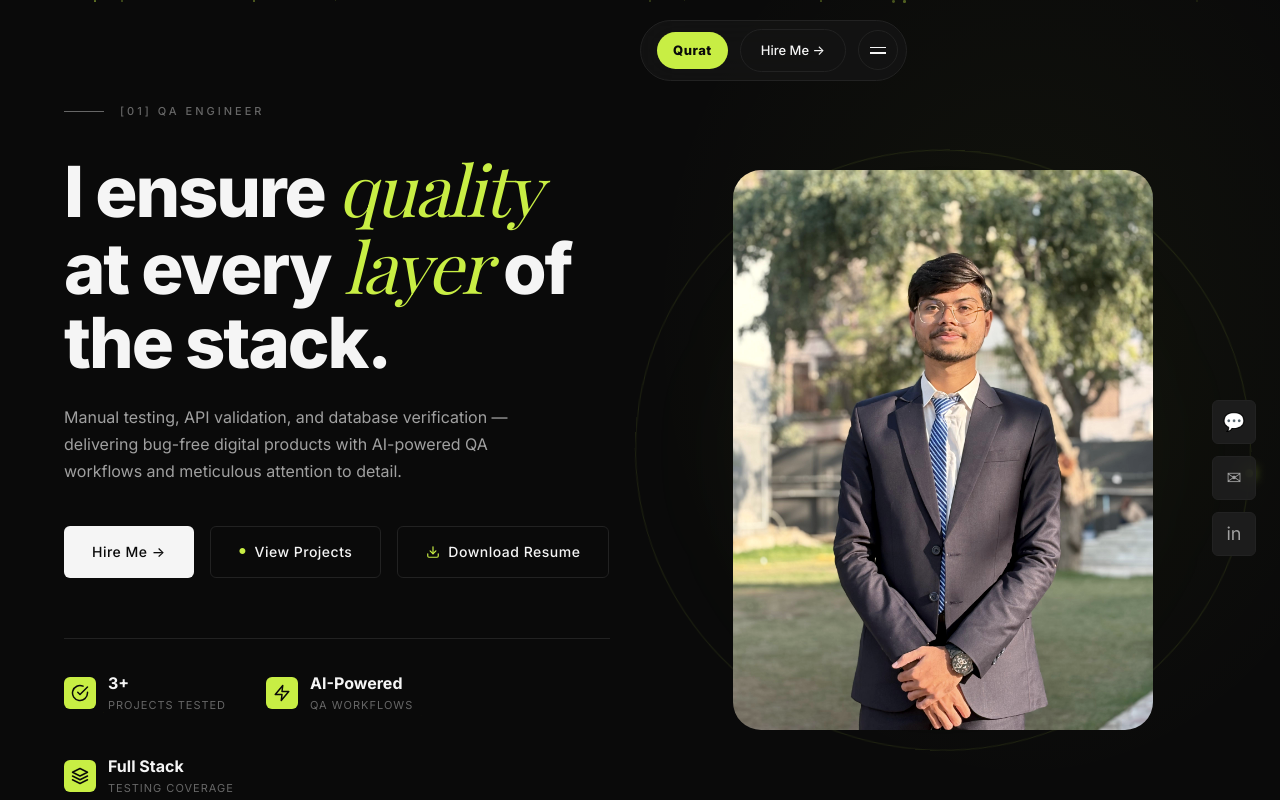
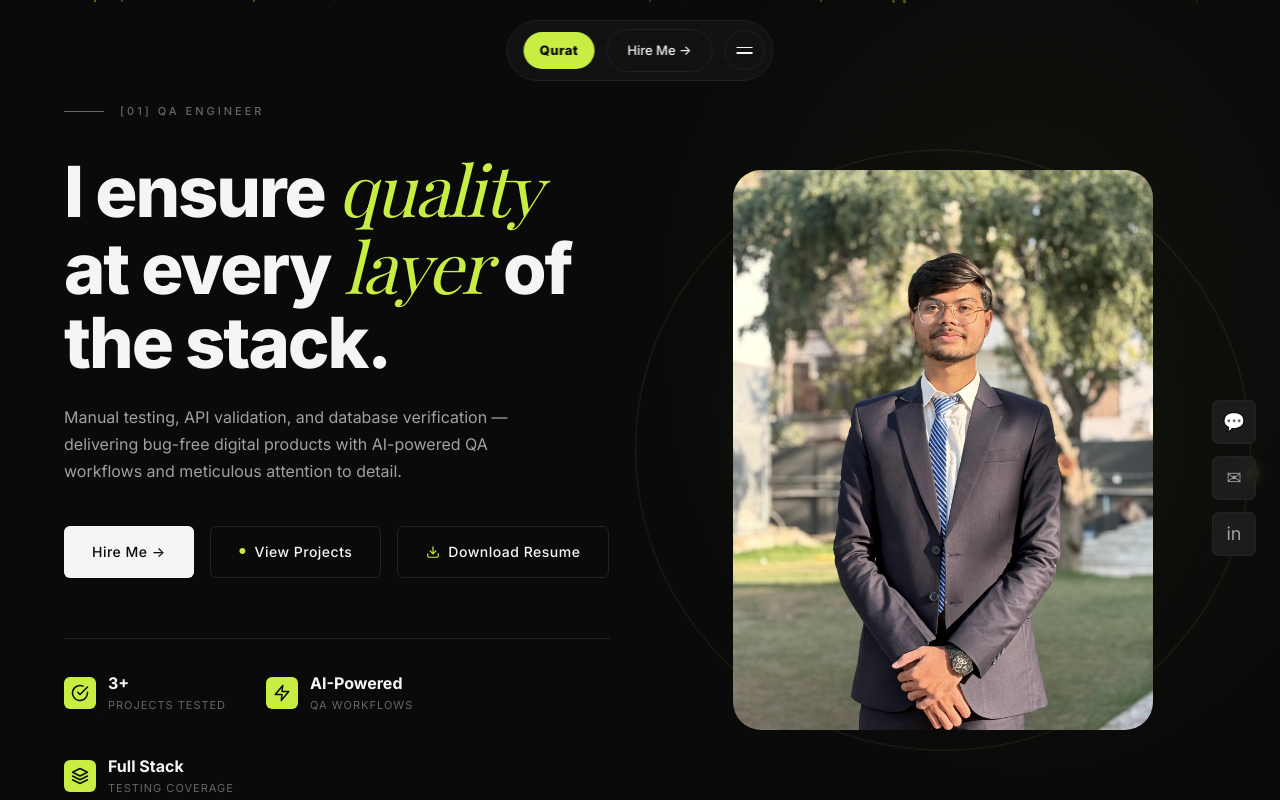
Before and after one commit to CS-Fasih/Qurat-Portfolio, a React (Vite) app: page / in a window 1280 px wide. Shown: the top 800 px of the page. Built offline with nearby package versions, Linux system fonts and the light colour scheme; a web font is replaced by a local one.

Commit message:
fix: Preserve horizontal centering of navbar by including x: -50% in Framer Motion animations

```diff
--- a/src/components/Navbar.jsx
+++ b/src/components/Navbar.jsx
@@ -31,8 +31,8 @@ export default function Navbar() {
     <>
       <motion.nav
         className={`navbar ${scrolled ? 'scrolled' : ''}`}
-        initial={{ y: -80, opacity: 0 }}
-        animate={{ y: 0, opacity: 1 }}
+        initial={{ y: -80, opacity: 0, x: "-50%" }}
+        animate={{ y: 0, opacity: 1, x: "-50%" }}
         transition={{ duration: 0.6, delay: 0.2 }}
       >
         <div className="navbar-logo">Qurat</div>
```
